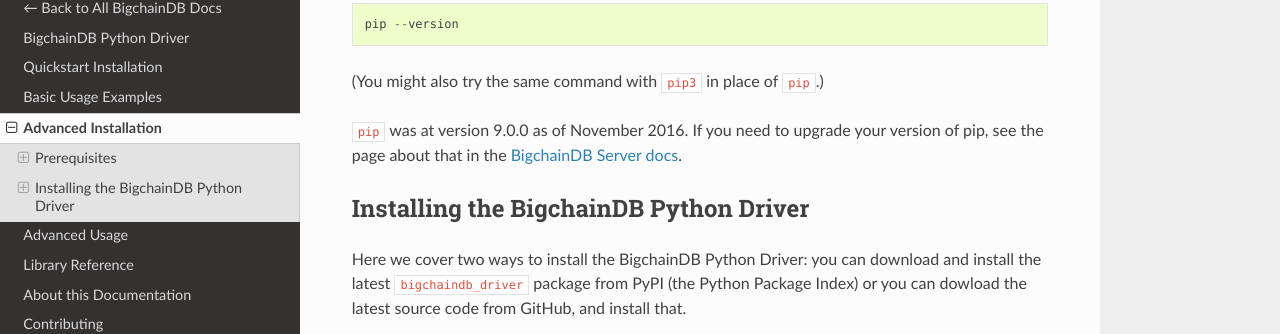
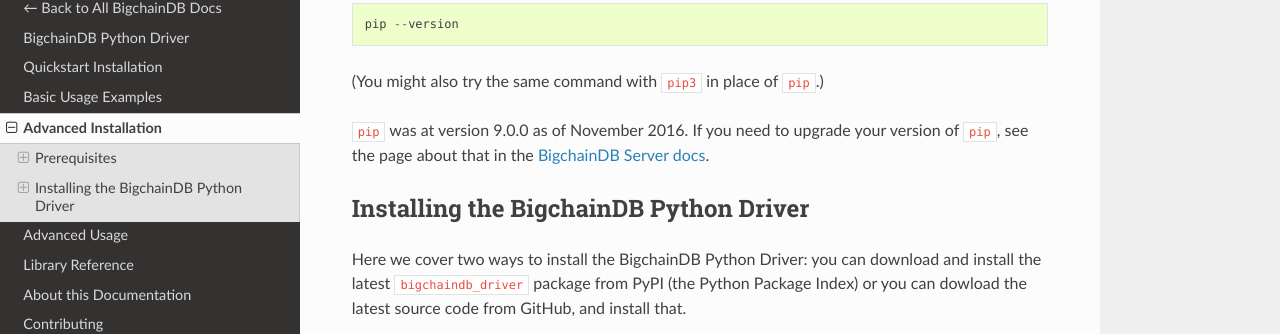
Before and after one commit to bigchaindb/bigchaindb-driver, a Sphinx documentation site: the page built from docs/advanced-installation.rst, in a window 1280 px wide and 900 px high, scrolled down 1190 px. Shown: the part 137-471 px from the top of the window. Built offline with Sphinx 7.4.7 and the Read the Docs theme 2.0.0, drawn with Linux system fonts in a browser that asks for light colours.

```diff
--- a/docs/advanced-installation.rst
+++ b/docs/advanced-installation.rst
@@ -66,7 +66,7 @@ You can check your version of ``pip`` using:
 
 (You might also try the same command with ``pip3`` in place of ``pip``.)
 
-``pip`` was at version 9.0.0 as of November 2016. If you need to upgrade your version of pip, see the page about that in the `BigchainDB Server docs <https://docs.bigchaindb.com/projects/server/en/latest/appendices/install-latest-pip.html>`_.
+``pip`` was at version 9.0.0 as of November 2016. If you need to upgrade your version of ``pip``, see the page about that in the `BigchainDB Server docs <https://docs.bigchaindb.com/projects/server/en/latest/appendices/install-latest-pip.html>`_.
 
 
 Installing the BigchainDB Python Driver
```
